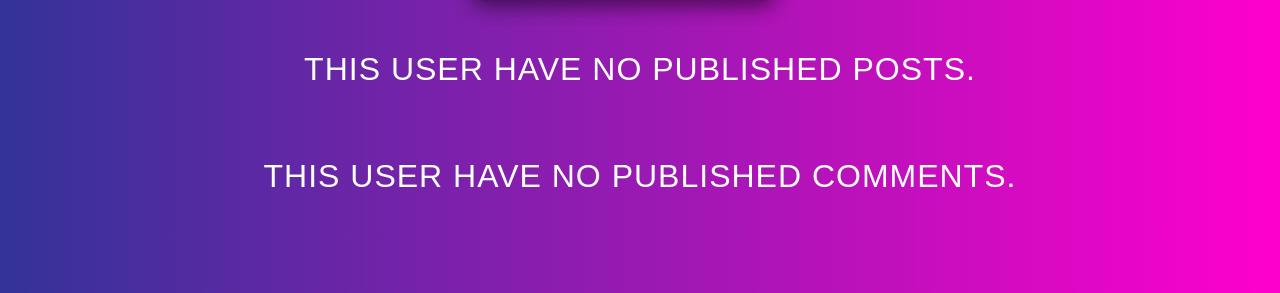
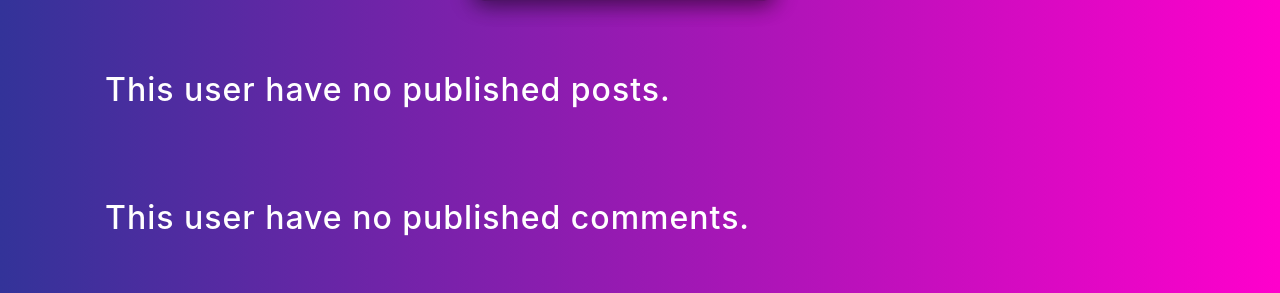
Before and after one commit to Lexicon-Group-2/Blog-project, a Django app: template templates/blog/user.html in a window 1280 px wide. Shown: the part 507-800 px from the top of the page. Run offline with Django 3.2, Linux system fonts and the light colour scheme; the template is opened without the code that fills it, so the values that code supplies are empty.

Commit message:
Updated user.html file.

```diff
--- a/templates/blog/user.html
+++ b/templates/blog/user.html
@@ -5,7 +5,10 @@
   href="https://cdnjs.cloudflare.com/ajax/libs/font-awesome/4.7.0/css/font-awesome.min.css"
 />
 <link rel="stylesheet" href="{% static 'user.css' %}" />
-{% endblock %} {% block body_block %}
+{% endblock %}
+
+
+{% block body_block %}
 
 <div class="profile-card">
   <div class="profile-pic">
@@ -46,16 +49,16 @@
         </a>
       </div>
     </div>
-  </div>
     <div class="post-title">Title: <i>{{post.title}}</i></div>
     <div class="post-intro">Intro: {{post.intro}}</div>
-  <div class="post-link">
-    <a href="{% url 'post_detail' post.slug %}">Read more</a>
+    <div class="post-link"><a href="{% url 'post_detail' post.slug %}">Read more</a></div>
   </div>
-</div>
-{% endfor %} {% else %}
-<h2 class="website-title">This user have no published posts.</h2>
+  {% endfor %}
+{% else %}
+  <h2 class="jumbotron">This user have no published posts.</h2>
 {% endif %}
+
+
 
 <!-- A loop through each comment that user has made -->
 {% if comments.all %}
@@ -88,6 +91,10 @@
     <div class="post-intro"></div>
     <div class="post-link"></div>
   </div>
-{% endfor %} {% else %}
-<h2 class="website-title">This user have no published comments.</h2>
-{% endif %} {% endblock %}
+  {% endfor %}
+{% else %}
+  <h2 class="jumbotron">This user have no published comments.</h2>
+{% endif %}
+
+
+{% endblock %}
```
Also changed, not shown: db.sqlite3. Lines whose indentation alone changed are shown as unchanged.
